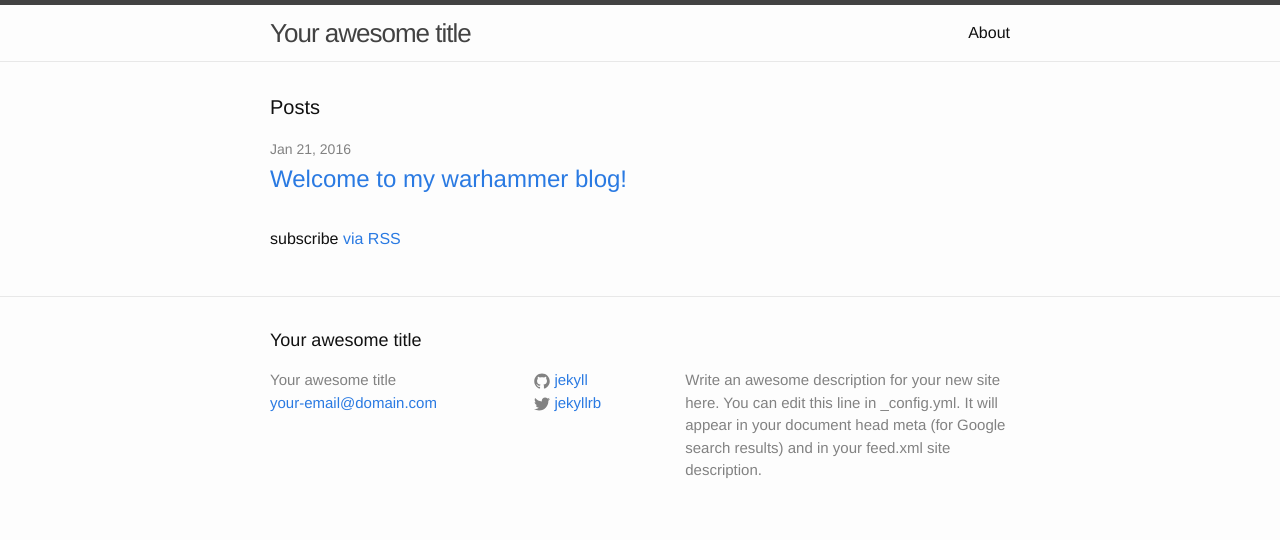
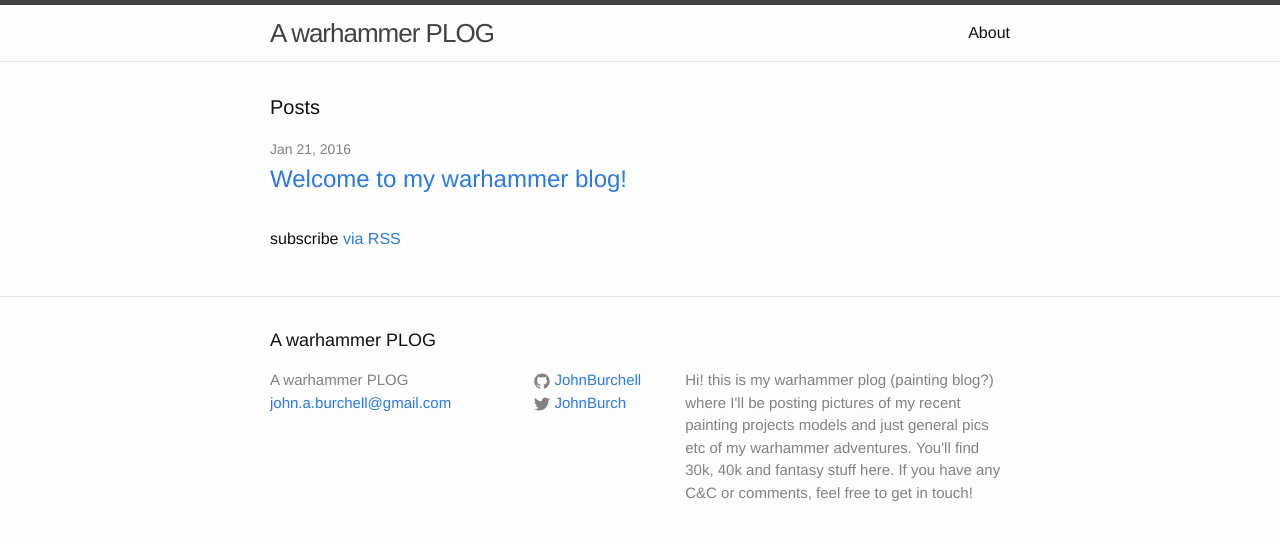
Before and after one commit to JohnBurchell/Website, a Jekyll site: the page built from warhammer_blog/index.html, in a window 1280 px wide. Shown: the top 540 px of the page. Built offline with Jekyll 4.4.1, drawn with Linux system fonts in a browser that asks for light colours.

Commit message:
Updated the wrong _config file
Fixed mistake

```diff
--- a/warhammer_blog/_config.yml
+++ b/warhammer_blog/_config.yml
@@ -6,16 +6,16 @@
 # 'jekyll serve'. If you change this file, please restart the server process.
 
 # Site settings
-title: Your awesome title
-email: your-email@domain.com
+title: A warhammer PLOG
+email: john.a.burchell@gmail.com
 description: > # this means to ignore newlines until "baseurl:"
-  Write an awesome description for your new site here. You can edit this
-  line in _config.yml. It will appear in your document head meta (for
-  Google search results) and in your feed.xml site description.
+  Hi! this is my warhammer plog (painting blog?) where I'll be posting pictures of my recent painting projects
+  models and just general pics etc of my warhammer adventures. You'll find 30k, 40k and fantasy
+  stuff here. If you have any C&C or comments, feel free to get in touch!
 baseurl: "" # the subpath of your site, e.g. /blog
-url: "http://yourdomain.com" # the base hostname & protocol for your site
-twitter_username: jekyllrb
-github_username:  jekyll
+url: "http://www.johnburchell.co.uk" # the base hostname & protocol for your site
+twitter_username: JohnBurch
+github_username:  JohnBurchell
 
 # Build settings
 markdown: kramdown
```
Also changed, not shown: programming_blog/_config.yml (+5 -4 lines).
